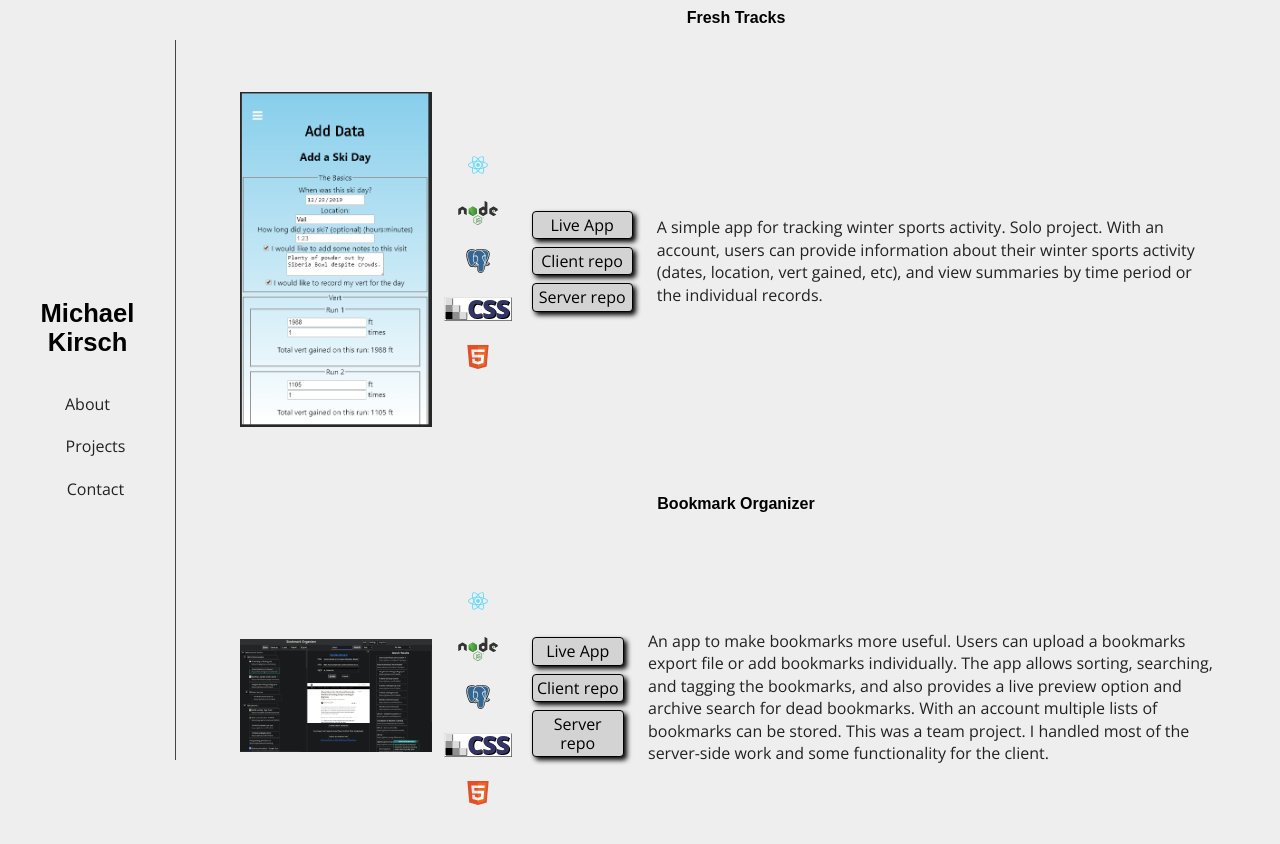
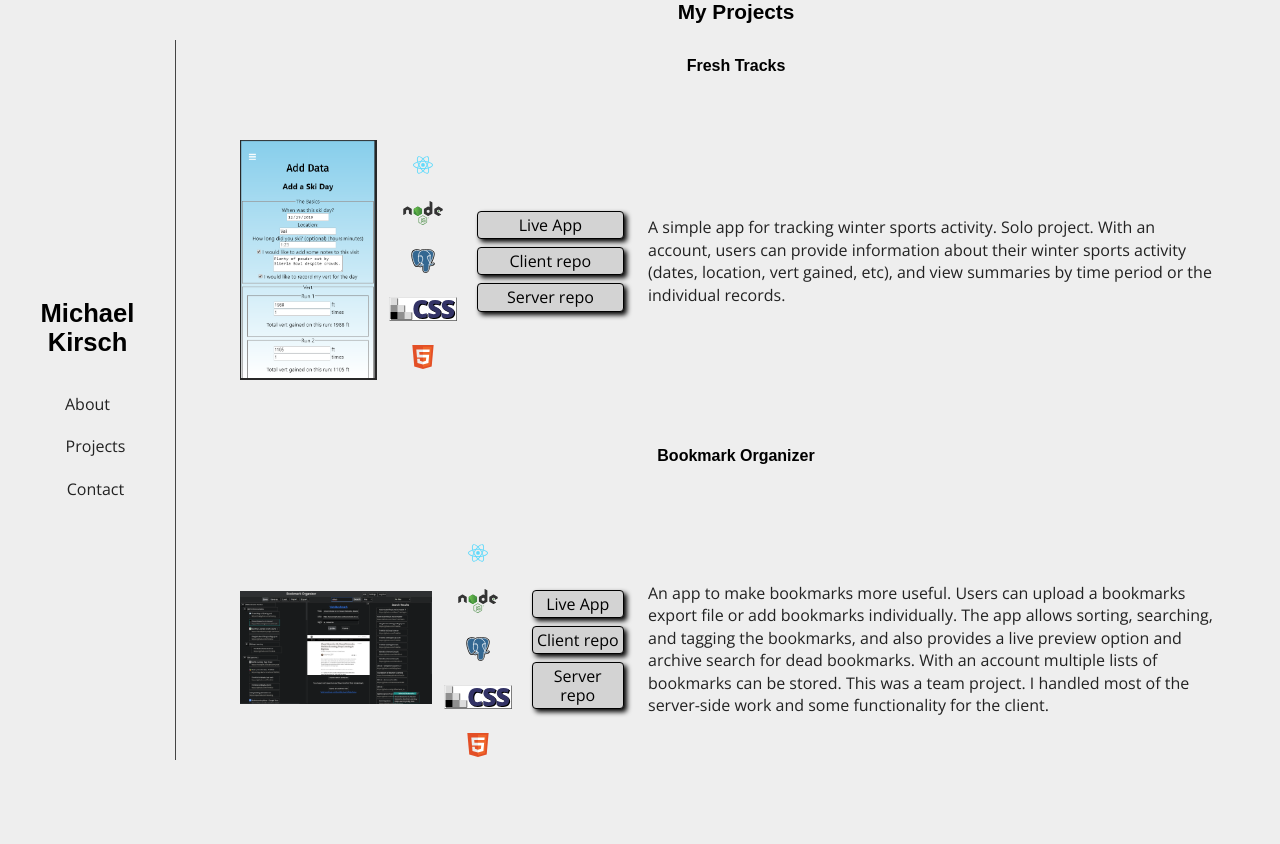
Before and after one commit to mikirsch/portfolio, a plain HTML site: page index.html in a window 1280 px wide. Both pictures are taken after a click on the link "Projects". After the commit the page ends 817 px from the top, so only its background shows below. Drawn offline with nearby package versions, Linux system fonts and the light colour scheme; a web font is replaced by a local one.

Commit message:
fix flexbox overflow

```diff
--- a/index.css
+++ b/index.css
@@ -165,7 +165,7 @@ main {
     height: auto;
     width: auto;
     max-width: 15vw;
-    max-height: 50vh;
+    max-height: 30vh;
   }
   header::after {
     display: none;
```
